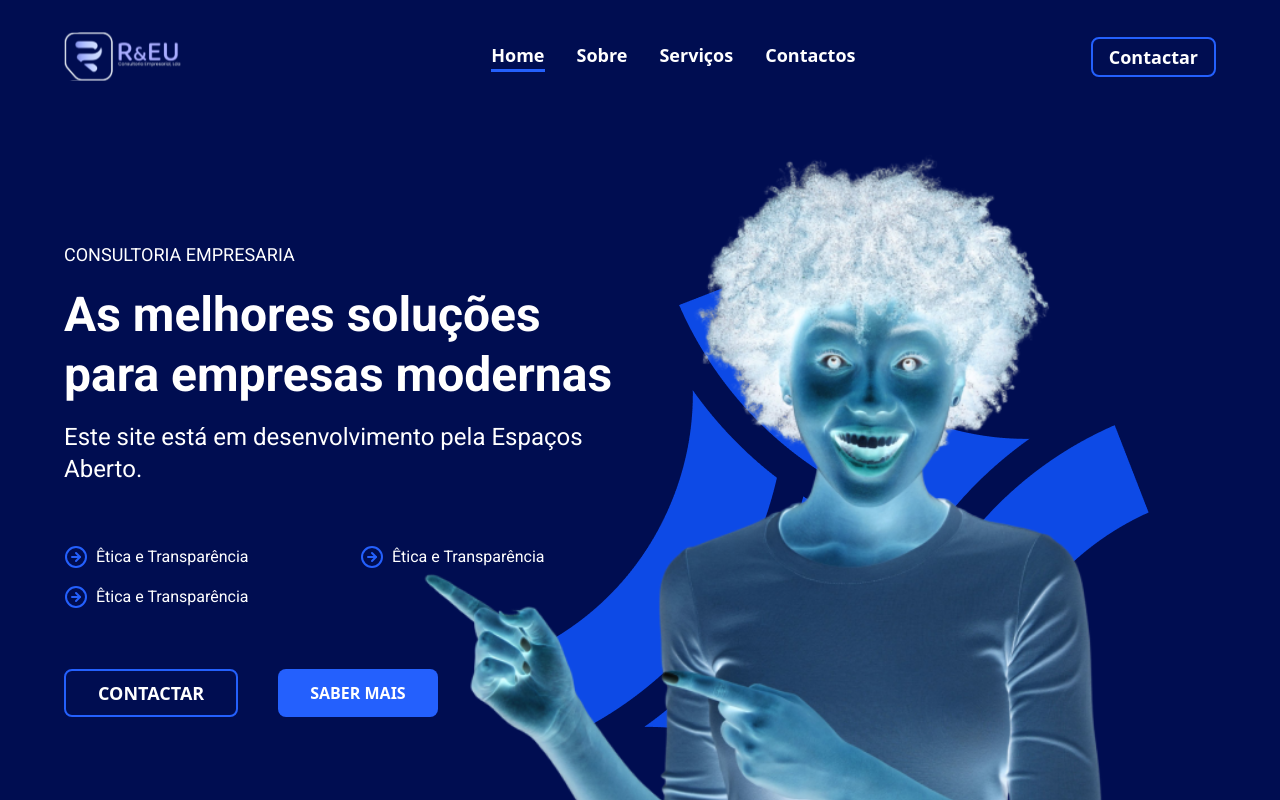
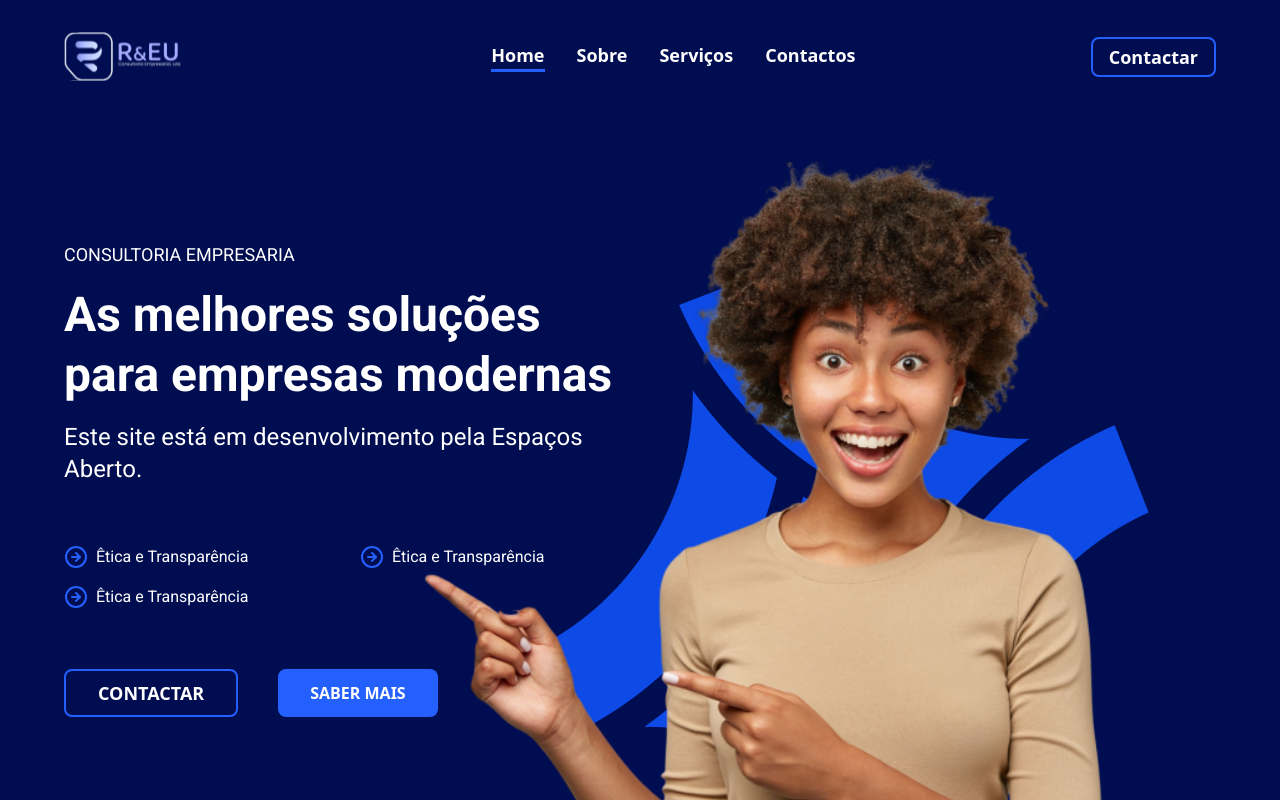
Before and after one commit to mindangola/reu, a Next.js app: page / in a window 1280 px wide. Shown: the top 800 px of the page. Built offline with nearby package versions, Linux system fonts and the light colour scheme.

Commit message:
refatoring

```diff
--- a/src/components/Header/index.tsx
+++ b/src/components/Header/index.tsx
@@ -100,7 +100,7 @@ export function Header() {
           </div>
 
           <div className='md:w-[50%] flex mt-10 md:mt-0 flex-col h-full items-center md:items-end justify-end'>
-            <img src="/assets/woman-hero.png" alt="" className='w-full md:w-[65%] invert-100 lg:w-[65%] -z-10 lg:right-8 xl:right-20 bottom-0 md:absolute ' />
+            <img src="/assets/woman-hero.png" alt="" className='w-full md:w-[65%] lg:w-[65%] -z-10 lg:right-8 xl:right-20 bottom-0 md:absolute ' />
             <img src="/assets/element.png" alt="" className='-translate-x-10 absolute bottom-0 -z-20' />
           </div>
         </div>
```
